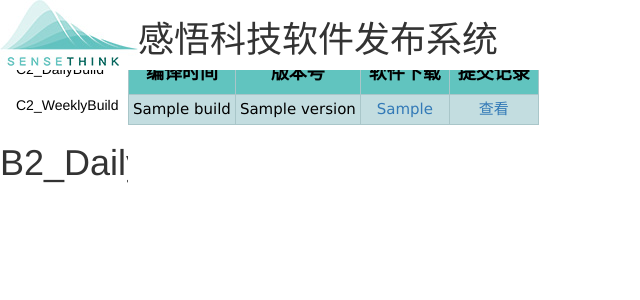
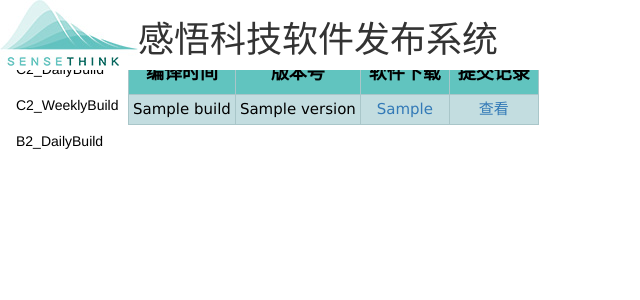
Before and after one commit to wuyou1102/BSP, a Django app: template Server/B2_DailyVersion/templates/9A_DailyVersion.html in a window 1280 px wide. Shown: the top 300 px of the page, without its empty margins (0-640 px from the left). Run offline with Django 3.2, Linux system fonts and the light colour scheme; the template is opened without the code that fills it: most values are stand-ins (such as "Sample title", 1, 10 or a date in 2020); some libraries are stand-ins or nearby versions.

Commit message:
Update NavigationBar.html

```diff
--- a/Server/CommonRequest/templates/NavigationBar.html
+++ b/Server/CommonRequest/templates/NavigationBar.html
@@ -48,7 +48,7 @@
         <li><a id="C2_DailyBuild" href="/C2_DailyBuild">C2_DailyBuild</a></li>
         <li><a id="C2_WeeklyBuild" href="/C2_WeeklyBuild">C2_WeeklyBuild</a></li>
         <li>
-            <h1 class="menu">B2_DailyBuild</h1>
+            <a class="menu" href="#">B2_DailyBuild</a>
             <ul class="list-menu">
                 <li><a id="B2_9A_DailyBuild" href="/B2_DailyBuild/9A">9A</a></li>
                 <li><a id="B2_9B_DailyBuild" href="/B2_DailyBuild/9B">9B</a></li>
@@ -58,9 +58,8 @@
 </div>
 <script>
     $('.menu').click(function(){
-        $(this).next('.list-menu').slideToggle();
+        $(this).next('.list-menu').slideToggle("slow");
     })
-
 </script>
 </body>
 </html>
```
